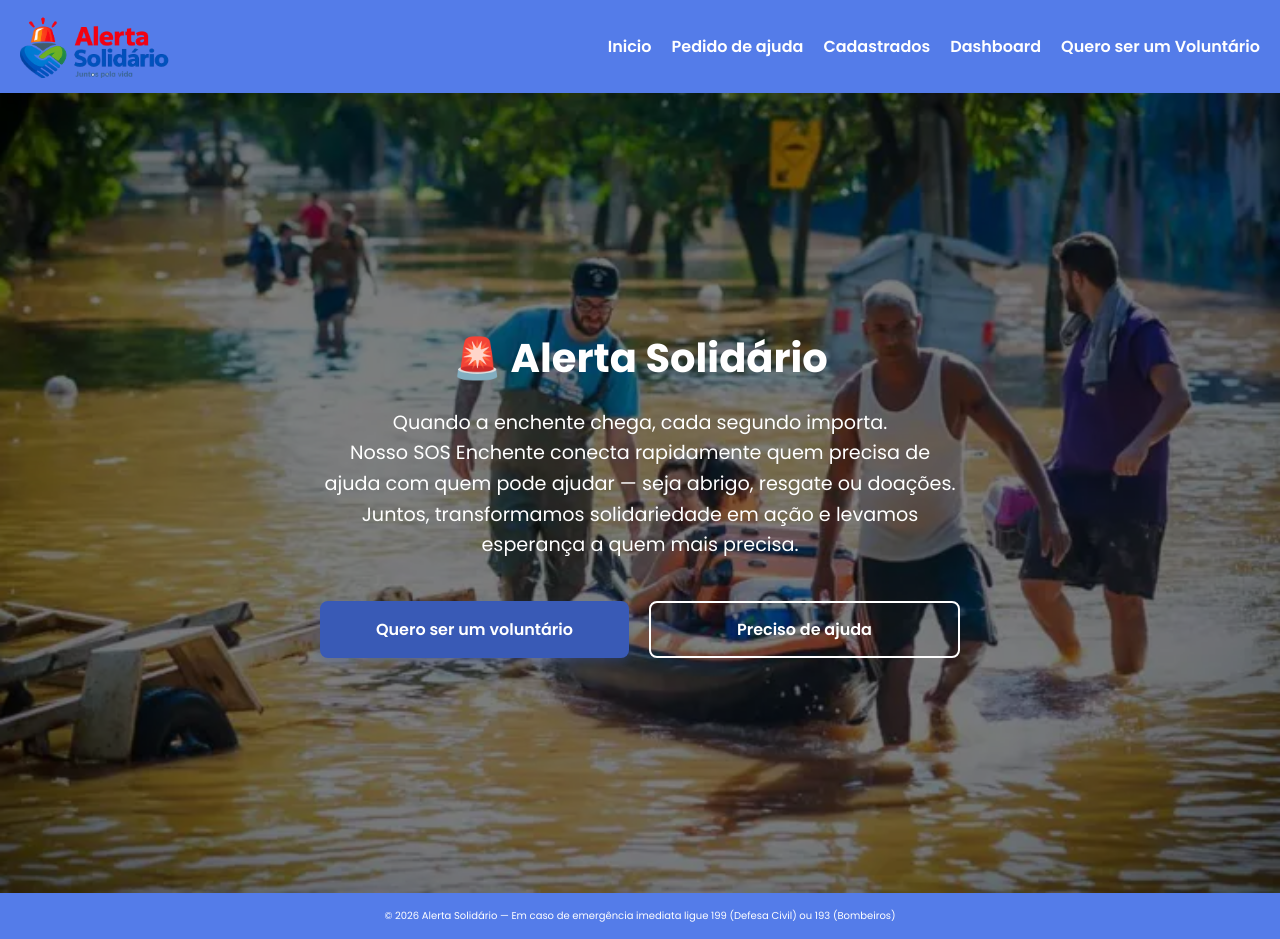
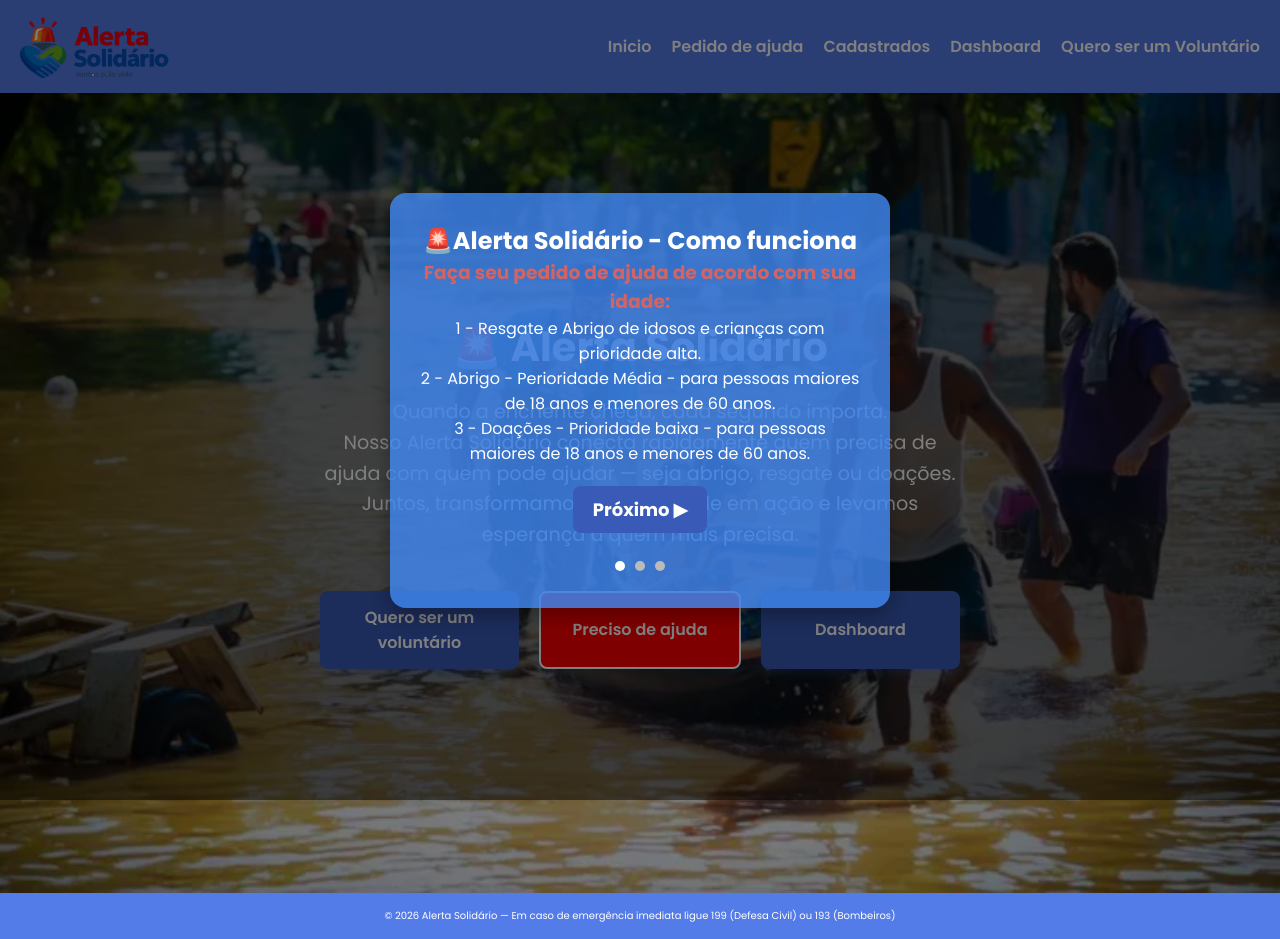
Before and after one commit to AlessandraSantanna/Desafiofinal, a React (Vite) app in the folder frontend-react/: page / in a window 1280 px wide. Built offline with nearby package versions, Linux system fonts and the light colour scheme.

Commit message:
card no inicio

```diff
--- a/frontend-react/src/App.jsx
+++ b/frontend-react/src/App.jsx
@@ -7,11 +7,13 @@ import DashboardPage from "./pages/DashboardPage";
 import VoluntarioPage from "./pages/VoluntarioPage";
 import ListaVoluntariosPage from "./pages/ListaVoluntariosPage";
 
+
 function App() {
   return (
     <>
       <Navbar />
     <Routes>
+
       <Route path="/" element={<LandingPage />} />
       <Route path="/home" element={<Home />} />
       <Route path="/pedidos" element={<PedidosPage />} />
--- /dev/null
+++ b/frontend-react/src/components/Carousel.css
@@ -0,0 +1,71 @@
+.carousel-overlay {
+  position: fixed;
+  top: 0;
+  left: 0;
+  width: 100%;
+  height: 100%;
+  background: rgba(0,0,0,0.5);
+  display: flex;
+  justify-content: center;
+  align-items: center;
+  z-index: 999999; /* ← maior que qualquer coisa */
+}
+h3{
+    color:rgb(209, 101, 101);
+}
+.carousel-card {
+  background: rgba(65, 138, 247, 0.801);
+  color: white;
+  padding: 30px;
+  border-radius: 16px;
+  box-shadow: 0 8px 20px rgba(0,0,0,0.3);
+  max-width: 500px;
+  text-align: center;
+  z-index: 10001;           /* ainda mais acima dentro do overlay */
+}
+.carousel-btn {
+  width: auto;
+  max-width: unset;
+  padding: 10px 20px;
+  border: none;
+  border-radius: 8px;
+  cursor: pointer;
+  font-weight: bold;
+}
+.controls {
+  display: flex;
+  justify-content: center;
+  gap: 15px;
+  margin-top: 20px;
+}
+
+.controls button {
+  padding: 10px 20px;
+  border: none;
+  border-radius: 8px;
+  cursor: pointer;
+  font-weight: bold;
+
+}
+
+.finish {
+  background: #f81706;
+  color: white;
+}
+
+.dots {
+  margin-top: 20px;
+}
+
+.dot {
+  height: 10px;
+  width: 10px;
+  margin: 0 5px;
+  background-color: #bbb;
+  border-radius: 50%;
+  display: inline-block;
+}
+
+.dot.active {
+  background-color: white;
+}
--- /dev/null
+++ b/frontend-react/src/components/Carousel.jsx
@@ -0,0 +1,77 @@
+import  { useState } from "react";
+import "./Carousel.css";
+
+const steps = [
+  {
+    title: "🚨Alerta Solidário - Como funciona",
+    description:
+      "Faça seu pedido de ajuda de acordo com sua idade:",
+     description1:
+     " 1 - Resgate e Abrigo de idosos e crianças com prioridade alta. ",
+    description2:
+    " 2 - Abrigo - Perioridade Média - para pessoas maiores de 18 anos e menores de 60 anos. ",
+    description3:
+    " 3 - Doações - Prioridade baixa - para pessoas maiores de 18 anos e menores de 60 anos. "
+    },
+  {
+    title: "📊Dashboard ",
+    description1:
+      "Visualize gráficos por Tipos de atendimento, região e prioridade .",
+  },
+  {
+    title: " 🤝Cadastro de Voluntários",
+    description1:
+      "Cadastre-se informando sua região de atuação e qual ajuda pode oferecer.",
+  },
+];
+
+export default function Carousel({ onFinish }) {
+  const [index, setIndex] = useState(0);
+
+  const next = () => {
+    if (index < steps.length - 1) {
+      setIndex(index + 1);
+    }
+  };
+
+  const prev = () => {
+    if (index > 0) {
+      setIndex(index - 1);
+    }
+  };
+
+  return (
+    <div className="carousel-overlay">
+      <div className="carousel-card">
+        <h2>{steps[index].title}</h2>
+        <h3>{steps[index].description}</h3>
+         <p>{steps[index].description1}</p>
+          <p>{steps[index].description2}</p>
+           <p>{steps[index].description3}</p>
+        <div className="controls">
+          {index > 0 && <button  className="carousel-btn"  onClick={prev}>◀ Voltar</button>}
+          {index < steps.length - 1 ? (
+            <button  className="carousel-btn"  onClick={next}>Próximo ▶</button>
+          ) : (
+            // botão Finalizar SEMPRE chama a função recebida por props
+                <button
+  className="carousel-btn finish"
+  style={{ pointerEvents: "auto" }}
+  onClick={onFinish}
+>
+  Finalizar
+</button>
+          )}
+        </div>
+        <div className="dots">
+          {steps.map((_, i) => (
+            <span
+              key={i}
+              className={i === index ? "dot active" : "dot"}
+            ></span>
+          ))}
+        </div>
+      </div>
+    </div>
+  );
+}
--- a/frontend-react/src/components/Dashboard.jsx
+++ b/frontend-react/src/components/Dashboard.jsx
@@ -73,7 +73,7 @@ export default function Dashboard({ stats }) {
     labels: [
       "Abrigo",
       "Resgate",
-      "Alimentação",
+      "Doações",
 
     ],
 
@@ -237,7 +237,7 @@ export default function Dashboard({ stats }) {
       ========================= */}
       <div className="chart-container">
 
-        <h3>📊 Resumo Geral</h3>
+        <h3>📊 Quantitativo de Prioridades</h3>
 
         <Bar
           data={barData}
--- a/frontend-react/src/components/PedidoCard.jsx
+++ b/frontend-react/src/components/PedidoCard.jsx
@@ -1,7 +1,7 @@
 export default function PedidoCard({ pedido, onResolver }) {
   function tipoLabel(tipo) {
     if (tipo === "resgate") return "🆘 Resgate";
-    if (tipo === "alimentacao") return "🍲 Alimentação";
+    if (tipo === "alimentacao") return "🍲 Doações";
     if (tipo === "abrigo") return "🏠 Abrigo";
     return tipo;
   }
@@ -27,6 +27,10 @@ export default function PedidoCard({ pedido, onResolver }) {
             ? "Resolvido"
             : "Pendente"}
         </span>
+      </div>
+      {/* idade */}
+      <div className="info-linha">
+        🕒 {pedido.idade} anos
       </div>
 
       {/* REGIÃO */}
--- a/frontend-react/src/components/PedidoForm.jsx
+++ b/frontend-react/src/components/PedidoForm.jsx
@@ -90,6 +90,7 @@ export default function PedidoForm({ onNovoPedido }) {
   }
 
   return (
+    <>
 
     <form
       onSubmit={handleSubmit}
@@ -151,7 +152,7 @@ export default function PedidoForm({ onNovoPedido }) {
           </option>
 
           <option value="alimentacao">
-            Alimentação
+            Doações
           </option>
 
           <option value="abrigo">
@@ -251,5 +252,6 @@ export default function PedidoForm({ onNovoPedido }) {
       </button>
 
     </form>
+    </>
   );
 }
--- a/frontend-react/src/index.css
+++ b/frontend-react/src/index.css
@@ -69,7 +69,7 @@ color:#000;
 }
 
 .btn-secondary {
-  background: transparent;
+  background: red;
   color: #fff;
   border: 2px solid #fff;
   padding: 14px 24px;
@@ -80,7 +80,8 @@ color:#000;
 }
 
 .btn-secondary:hover {
-  background: rgba(255,255,255,0.2);
+  background: rgb(248, 3, 3);
+  color:black;
 }
 
 .container {
@@ -606,15 +607,16 @@ button:hover {
 }
 /* formulário pagina inicial*/
 
-.pedido-form {
-  max-width: 400px;
-  margin: auto;
+
+ .pedido-form {
+  width: 100%;
+  max-width: 650px;
+  margin: 40px auto;
   background: #fff;
-  padding: 20px;
-  border-radius: 12px;
-  box-shadow: 0 4px 12px rgba(0,0,0,0.1);
+  padding: 32px;
+  border-radius: 18px;
+  box-shadow: 0 8px 24px rgba(0,0,0,0.08);
 }
-
 .form-group {
   margin-bottom: 18px;
   display: flex;
--- a/frontend-react/src/pages/LandingPage.jsx
+++ b/frontend-react/src/pages/LandingPage.jsx
@@ -1,35 +1,46 @@
 import { useNavigate } from "react-router-dom";
-
+import { useState } from "react";
+import Carousel from "../components/Carousel";
 
 export default function LandingPage() {
   const navigate = useNavigate();
+  const [showCarousel, setShowCarousel] = useState(
+    () => !sessionStorage.getItem("carouselVisto")  // ← só true se nunca viu
+  );
+
+  const handleFinish = () => {
+    sessionStorage.setItem("carouselVisto", "true");  // ← marca como visto
+    setShowCarousel(false);
+  };
 
   return (
     <div className="landing-container">
+
+      {showCarousel && (
+        <Carousel onFinish={handleFinish} />
+      )}
+
       <div className="overlay">
         <div className="landing-content">
           <h1 className="landing-title">🚨 Alerta Solidário</h1>
           <p className="landing-text">
             Quando a enchente chega, cada segundo importa. <br />
-            Nosso SOS Enchente conecta rapidamente quem precisa de ajuda com quem pode ajudar —
+            Nosso Alerta Solidário conecta rapidamente quem precisa de ajuda com quem pode ajudar —
             seja abrigo, resgate ou doações. <br />
             Juntos, transformamos solidariedade em ação e levamos esperança a quem mais precisa.
           </p>
 
           <div className="landing-buttons">
-  <button
-    className="btn-primary"
-    onClick={() => navigate("/voluntario")}
-  >
-    Quero ser um voluntário
-  </button>
-  <button
-    className="btn-secondary"
-    onClick={() => navigate("/home")}
-  >
-    Preciso de ajuda
-  </button>
-</div>
+            <button className="btn-primary" onClick={() => navigate("/voluntario")}>
+              Quero ser um voluntário
+            </button>
+            <button className="btn-secondary" onClick={() => navigate("/home")}>
+              Preciso de ajuda
+            </button>
+             <button className="btn-primary" onClick={() => navigate("/Dashboard")}>
+              Dashboard
+            </button>
+          </div>
         </div>
       </div>
     </div>
--- a/frontend-react/src/services/api.js
+++ b/frontend-react/src/services/api.js
@@ -28,9 +28,10 @@ export async function criarPedido(pedido) {
 
 // ✅ resolver pedido
 export async function resolverPedido(id) {
-  const res = await api.patch(`/pedidos/${id}`, { status: 'resolvido' });
+  const res = await api.put(`/pedidos/${id}/resolver`);
   return res.data;
 }
+
 
 
 // 👇 mock (ok por enquanto)
```
Also changed, not shown: frontend-react/src/components/Landing.jsx (+25 -3 lines), 2 other files (tests, documents, lock files or other folders).
